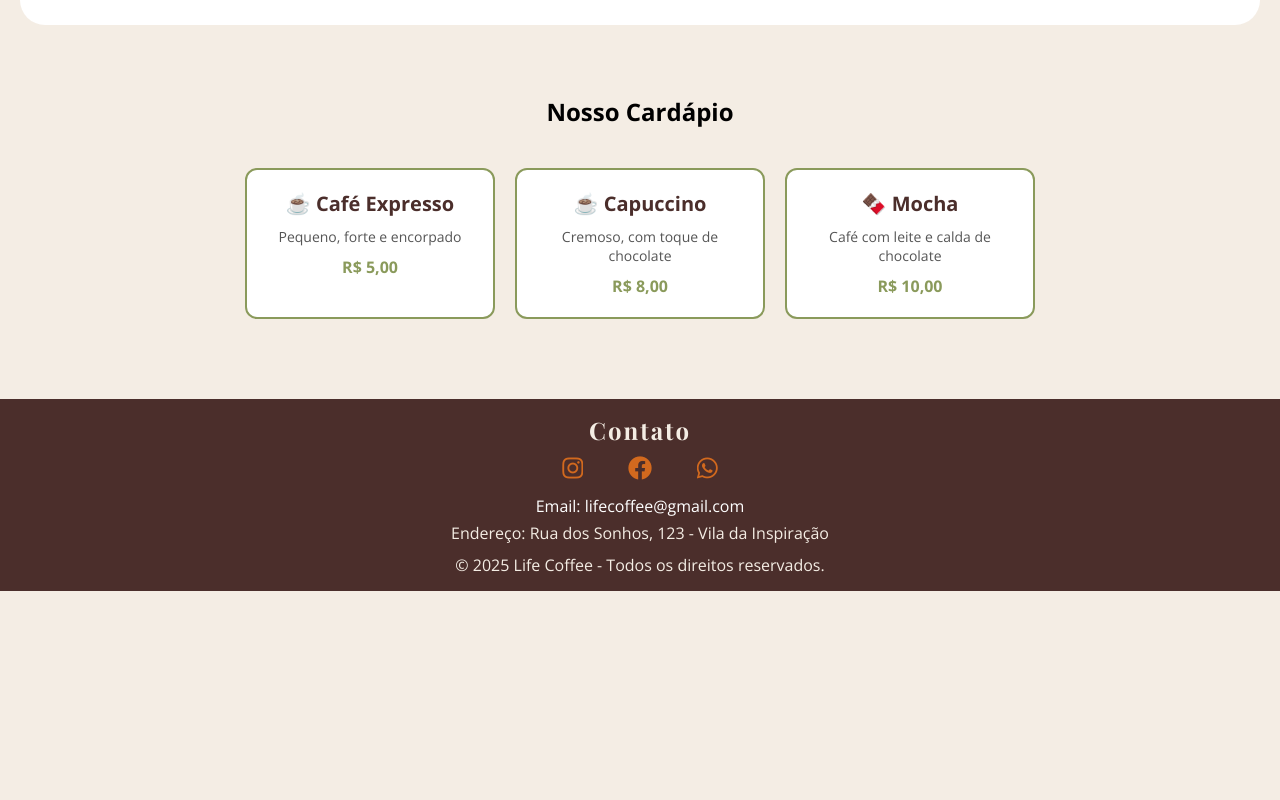
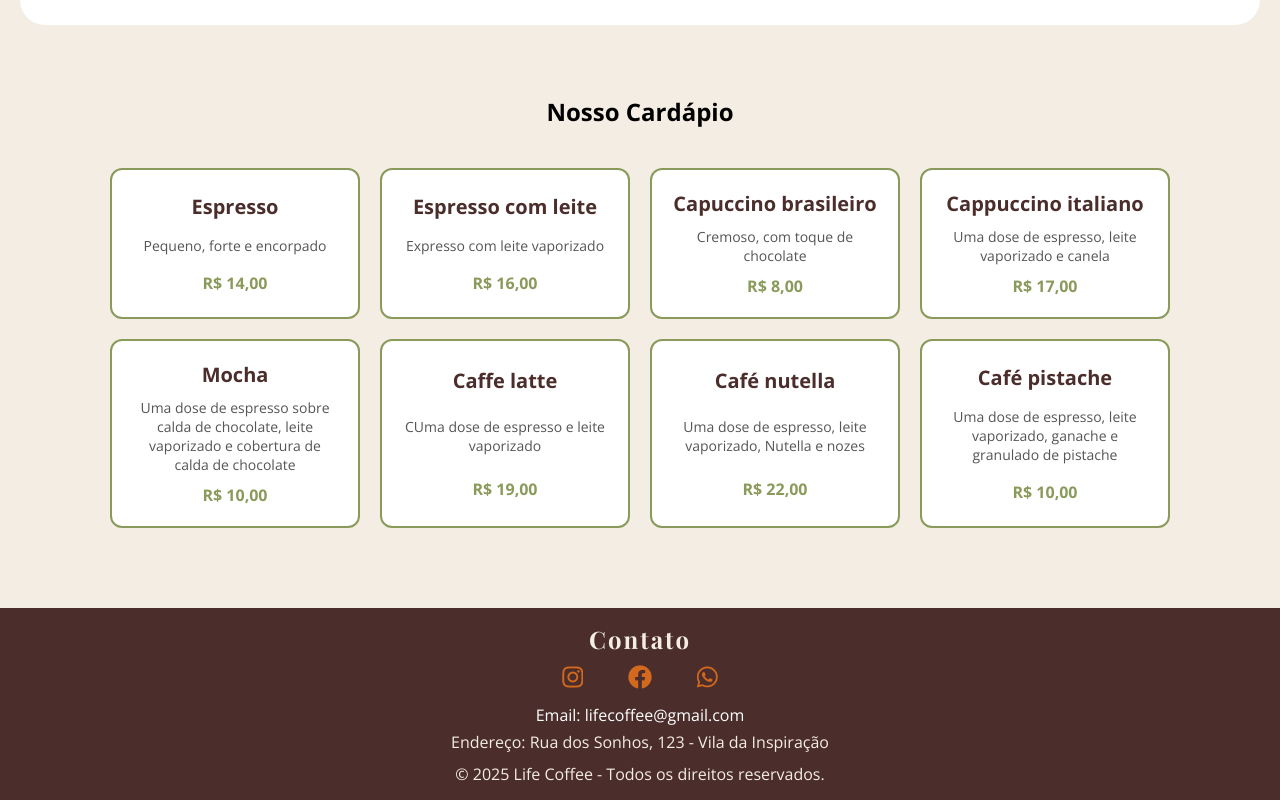
Before and after one commit to HenryMiles02/life-coffe, a plain HTML site: page index.html in a window 1280 px wide. Shown: the part 1635-2435 px from the top of the page. Before the commit the page ends 2226 px from the top, so only its background shows below. Drawn offline with nearby package versions, Linux system fonts and the light colour scheme; a web font is replaced by a local one.

Commit message:
atualizações dos cards

```diff
--- a/frontend/index.html
+++ b/index.html
@@ -7,7 +7,10 @@
     <link rel="stylesheet" href="./src/style.css" />
     <link rel="stylesheet" href="./src/reset.css" />
 
-    <link rel="stylesheet" href="https://cdnjs.cloudflare.com/ajax/libs/font-awesome/5.15.4/css/all.min.css" />
+    <link
+      rel="stylesheet"
+      href="https://cdnjs.cloudflare.com/ajax/libs/font-awesome/5.15.4/css/all.min.css"
+    />
 
     <title>Life Coffe</title>
   </head>
@@ -33,14 +36,14 @@
         <div class="texto-sobre">
           <h1 class="title">Sobre Nós</h1>
           <p>Tudo começou com uma xícara de café em uma tarde comum.</p>
-          <br>
+          <br />
           <p>
             A fundadora da Life Coffee, Marina Oliveira, sempre acreditou que os
             melhores momentos da vida acontecem nos detalhes: uma conversa
             sincera, um sorriso espontâneo, ou simplesmente o aroma de um café
             recém-passado.
           </p>
-          <br>
+          <br />
           <p>
             Em 2021, ela decidiu transformar essa filosofia em realidade e criou
             a Life Coffee — uma cafeteria feita para pessoas que valorizam o
@@ -48,12 +51,12 @@
             pensada para despertar memórias, e cada cliente é tratado como parte
             da casa.
           </p>
-          <br>
+          <br />
           <p>
             Mais do que servir café, nós servimos pausas. Aquelas que
             recarregam, que inspiram, que conectam.
           </p>
-          <br>
+          <br />
           <p>
             Se você procura um lugar onde o tempo desacelera e o sabor te
             abraça, seja bem-vindo à Life Coffee — onde a vida acontece entre
@@ -73,20 +76,56 @@
       <h1>Nosso Cardápio</h1>
       <div class="card-container">
         <div class="card hidden">
-          <h3>☕ Café Expresso</h3>
+          <h3>Espresso</h3>
           <p>Pequeno, forte e encorpado</p>
-          <span class="preco">R$ 5,00</span>
+          <span class="preco">R$ 14,00</span>
         </div>
 
         <div class="card hidden">
-          <h3>☕ Capuccino</h3>
+          <h3>Espresso com leite</h3>
+          <p>Expresso com leite vaporizado</p>
+          <span class="preco">R$ 16,00</span>
+        </div>
+
+        <div class="card hidden">
+          <h3>Capuccino brasileiro</h3>
           <p>Cremoso, com toque de chocolate</p>
           <span class="preco">R$ 8,00</span>
         </div>
 
         <div class="card hidden">
-          <h3>🍫 Mocha</h3>
-          <p>Café com leite e calda de chocolate</p>
+          <h3>Cappuccino italiano</h3>
+          <p>Uma dose de espresso, leite vaporizado e canela</p>
+          <span class="preco">R$ 17,00</span>
+        </div>
+
+        <div class="card hidden">
+          <h3>Mocha</h3>
+          <p>
+            Uma dose de espresso sobre calda de chocolate, leite vaporizado e
+            cobertura de calda de chocolate
+          </p>
+          <span class="preco">R$ 10,00</span>
+        </div>
+
+        <div class="card hidden">
+          <h3>Caffe latte</h3>
+          <p>CUma dose de espresso e leite vaporizado</p>
+          <span class="preco">R$ 19,00</span>
+        </div>
+
+        <div class="card hidden">
+          <h3>Café nutella</h3>
+          <p>Uma dose de espresso, leite vaporizado, Nutella e nozes</p>
+          <span class="preco">R$ 22,00</span>
+        </div>
+
+        <div class="card hidden">
+          <h3>Café pistache</h3>
+          <p>
+            Uma dose de espresso, leite vaporizado, ganache e granulado de
+            pistache
+          </p>
           <span class="preco">R$ 10,00</span>
         </div>
       </div>
@@ -97,7 +136,9 @@
       <div class="link">
         <a href="#"><i class="fab fa-instagram"></i></a>
         <a href="#"><i class="fab fa-facebook"></i></a>
-        <a href="https://wa.me/554888049678" target="_blank"><i class="fab fa-whatsapp"></i></a>
+        <a href="https://wa.me/554888049678" target="_blank"
+          ><i class="fab fa-whatsapp"></i
+        ></a>
       </div>
 
       <div class="info">
@@ -106,7 +147,6 @@
       </div>
       <p>&copy; 2025 Life Coffee - Todos os direitos reservados.</p>
     </footer>
-
   </body>
   <script src="./src/script.js"></script>
 </html>
--- a/frontend/src/style.css
+++ b/src/style.css
@@ -204,6 +204,9 @@ header nav a:hover {
 }
 
 .card {
+    display: flex;
+    flex-direction: column;
+    justify-content: space-around;
     background-color: #fff;
     border: 2px solid #8a9a5b;
     border-radius: 12px;
```
Also changed, not shown: src/img/capuccino.jpeg (renamed from frontend/src/img/capuccino.jpeg), src/img/expresso.jpg (renamed from frontend/src/img/expresso.jpg), src/img/mocha.jpeg (renamed from frontend/src/img/mocha.jpeg), src/reset.css (renamed from frontend/src/reset.css), src/script.js (renamed from frontend/src/script.js), 4 other files. Lines whose indentation alone changed are shown as unchanged.
